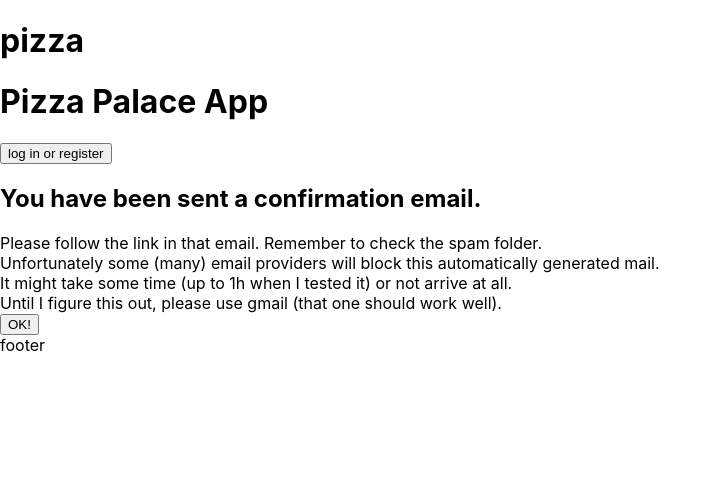
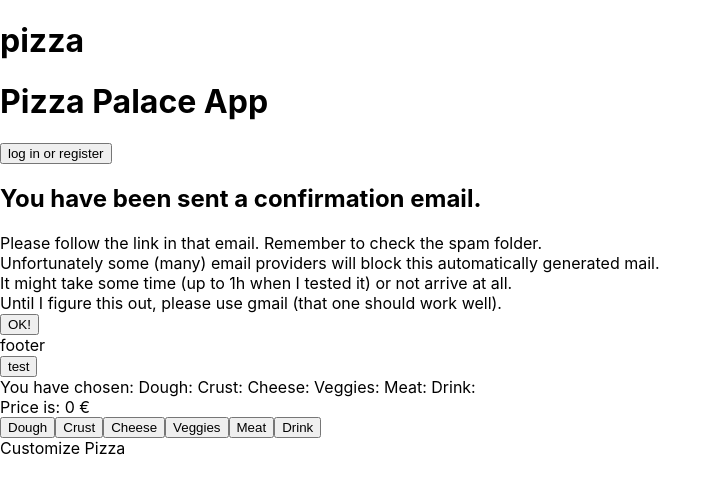
Before and after one commit to huy270800/Project_Spring_2020, a React (Create React App) app in the folder client/: page /confirmEmail in a window 1280 px wide. Shown: the top 494 px of the page, without its empty margins (0-722 px from the left). Built offline with nearby package versions, Linux system fonts and the light colour scheme.

Commit message:
Pizza Customization thing

```diff
--- a/client/src/App.js
+++ b/client/src/App.js
@@ -21,6 +21,8 @@ import Drinks from "./Drinks/Drinks";
 import Promotions from "./Promotions/Promotions";
 import Salad from "./Salad/Salad";
 import StoreList from "./StoreList/StoreList";
+
+import PizzaBuilder from "./PizzaBuilder/PizzaBuilder";
 
 const theme = createMuiTheme({
   palette: {
@@ -73,6 +75,7 @@ function App() {
           <Route path="/confirmEmail" component={ConfirmEmail} />
         </Switch>
         <Footer></Footer>
+        <PizzaBuilder />
       </div>
     </ThemeProvider>
   );
--- /dev/null
+++ b/client/src/PizzaBuilder/Choice.js
@@ -0,0 +1,28 @@
+import React from 'react'
+
+export default function Choice(props) {
+    let chosenToppings = "";
+    let totalPrice = 0;
+    for (const key in props.options) {
+        if (props.options.hasOwnProperty(key)) {
+            const element = props.options[key];
+            chosenToppings+= key + ": ";
+            for (let i=0; i < element.length; i++) {
+                chosenToppings += element[i].name + ", ";
+                totalPrice += element[i].price;
+            }
+
+        }
+    }
+    return (
+        <div>
+            <button onClick={()=>console.log(props.options)} > test </button>
+            <div>
+                You have chosen: {chosenToppings}
+            </div>
+            <div>
+                Price is: {totalPrice} €
+            </div>
+        </div>
+    )
+}
--- /dev/null
+++ b/client/src/PizzaBuilder/ListElement.js
@@ -0,0 +1,11 @@
+import React from 'react'
+
+export default function ListElement(props) {
+    return (
+        <li style={{display: 'flex'}} >
+            <div> {props.name}: </div> &nbsp;
+            <div> {props.price} € </div> &nbsp;
+            <input type="checkbox" onChange = { () => props.setDough(props.id) } checked = {props.selected} />
+        </li>
+    )
+}
--- /dev/null
+++ b/client/src/PizzaBuilder/OptionList.js
@@ -0,0 +1,10 @@
+import React from 'react';
+import ListElement from './ListElement';
+
+export default function OptionList(props) {
+    return (
+        <ul>
+            { props.Dough.map(option => <ListElement {...option} key={option.id} setDough={props.setDough} />) }
+        </ul>
+    )
+}
--- /dev/null
+++ b/client/src/PizzaBuilder/Options.json
@@ -0,0 +1,134 @@
+{
+    "Dough": [
+        {
+            "id": 1,
+            "name": "thick",
+            "price": 5.5,
+            "selected": false
+        },
+        {
+            "id": 2,
+            "name": "thin",
+            "price": 5,
+            "selected": false
+        },
+        {
+            "id": 3,
+            "name": "gluten-free",
+            "price": 6,
+            "selected": false
+        }
+    ],
+    "Crust": [
+        {
+            "id": 1,
+            "name": "normal",
+            "price": 0,
+            "selected": false
+        },
+        {
+            "id": 2,
+            "name": "extra",
+            "price": 0.1,
+            "selected": false
+        },
+        {
+            "id": 3,
+            "name": "Cheese filling",
+            "price": 0.2,
+            "selected": false
+        }
+    ],
+    "Cheese": [
+        {
+            "id": 1,
+            "name": "mozarella",
+            "price": 0,
+            "selected": false
+        },
+        {
+            "id": 2,
+            "name": "gouda",
+            "price": 0,
+            "selected": false
+        },
+        {
+            "id": 3,
+            "name": "lactose-free",
+            "price": 0,
+            "selected": false
+        },
+        {
+            "id": 4,
+            "name": "no cheese",
+            "price": -0.1,
+            "selected": false
+        }
+    ],
+    "Veggies": [
+        {
+            "id": 1,
+            "name": "Tomatoes",
+            "price": 0.1,
+            "selected": false
+        },
+        {
+            "id": 2,
+            "name": "Pineapple",
+            "price": 0.1,
+            "selected": false
+        },
+        {
+            "id": 3,
+            "name": "Garlic",
+            "price": 0.1,
+            "selected": false
+        },
+        {
+            "id": 4,
+            "name": "Basil",
+            "price": 0.1,
+            "selected": false
+        },
+        {
+            "id": 5,
+            "name": "Mushrooms",
+            "price": 0.1,
+            "selected": false
+        }
+    ],
+    "Meat": [
+        {
+            "id": 1,
+            "name": "Ham",
+            "price": 0.2,
+            "selected": false
+        },
+        {
+            "id": 2,
+            "name": "Salami",
+            "price": 0.2,
+            "selected": false
+        },
+        {
+            "id": 3,
+            "name": "Beef",
+            "price": 0.2,
+            "selected": false
+        }
+    ],
+    "Drink": [
+        {
+            "id": 1,
+            "name": "Cola",
+            "price": 0.7,
+            "selected": false
+        },
+        {
+            "id": 2,
+            "name": "Beer",
+            "price": 0.7,
+            "selected": false
+        }
+    ]
+}
--- /dev/null
+++ b/client/src/PizzaBuilder/PizzaBuilder.js
@@ -0,0 +1,82 @@
+import {React, useState} from 'react';
+import data from './Options.json';
+import OptionList from './OptionList';
+import Choice from './Choice'
+
+export default function PizzaBuilder() {
+    const [selection, setSelection] = useState(null);
+    const [options, setOptions] = useState(data);
+
+    //despite the name, this is used for all toppings!
+    const setDough = function(type, exclusive){
+            return function(id){
+            let optionsCopy = {...options};
+            let DoughsCopy = [...optionsCopy[type]];
+            let foundIndex = DoughsCopy.findIndex(dough => dough.id === id);
+            let DoughCopy = {...DoughsCopy[foundIndex]};
+
+            if(exclusive){
+                let foundIndex2 = DoughsCopy.findIndex(dough => dough.selected === true);
+                let DoughCopy2 = {...DoughsCopy[foundIndex2]};
+                DoughCopy2.selected = false;
+                DoughsCopy[foundIndex2] = DoughCopy2;
+            }
+
+            DoughCopy.selected = !DoughCopy.selected;
+            DoughsCopy[foundIndex] = DoughCopy;
+
+            optionsCopy[type] = DoughsCopy;
+            setOptions(optionsCopy);
+        }
+    }
+
+    var output = null;
+    switch (selection) {
+        case 'Dough':
+            output = <OptionList Dough = {options.Dough} setDough = {setDough('Dough', 'exclusive')} />
+            break;
+        case 'Crust':
+            output = <OptionList Dough = {options.Crust} setDough = {setDough('Crust', 'exclusive')} />
+            break;
+        case 'Cheese':
+            output = <OptionList Dough = {options.Cheese} setDough = {setDough('Cheese', 'exclusive')} />
+            break;
+        case 'Veggies':
+            output = <OptionList Dough = {options.Veggies} setDough = {setDough('Veggies')} />
+            break;
+        case 'Meat':
+            output = <OptionList Dough = {options.Meat} setDough = {setDough('Meat')} />
+            break;
+        case 'Drink':
+            output = <OptionList Dough = {options.Drink} setDough = {setDough('Drink', 'exclusive')} />
+            break;
+        default:
+            output = 'Customize Pizza';
+    }
+
+    const myFilter = function(){
+        let theCopy = {};
+        for (const key in options) {
+            if (options.hasOwnProperty(key)) {
+                const topping = options[key];
+                theCopy[key] = topping.filter(el => el.selected === true );
+            }
+        }
+        return theCopy;
+    }
+
+    return (
+        <div>
+            <Choice options = {  myFilter( options ) } />
+            <div style={{display: 'flex'}} >
+                <button onClick={()=>setSelection('Dough')} >Dough</button>
+                <button onClick={()=>setSelection('Crust')} >Crust</button>
+                <button onClick={()=>setSelection('Cheese')} >Cheese</button>
+                <button onClick={()=>setSelection('Veggies')} >Veggies</button>
+                <button onClick={()=>setSelection('Meat')} >Meat</button>
+                <button onClick={()=>setSelection('Drink')} >Drink</button>
+            </div>
+            <div> {output} </div>
+        </div>
+    )
+}
```
Also changed, not shown: 1 other file (tests, documents, lock files or other folders).
